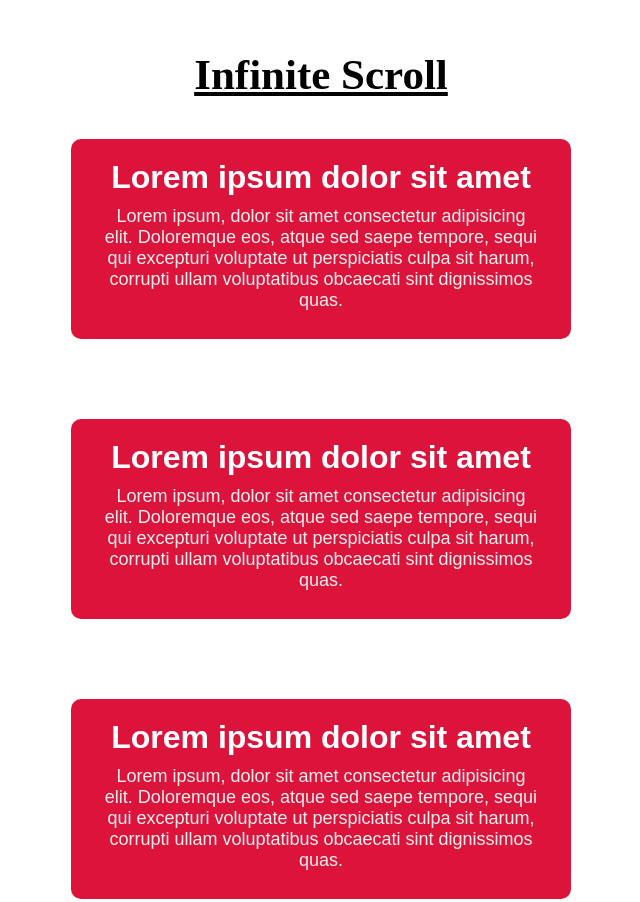
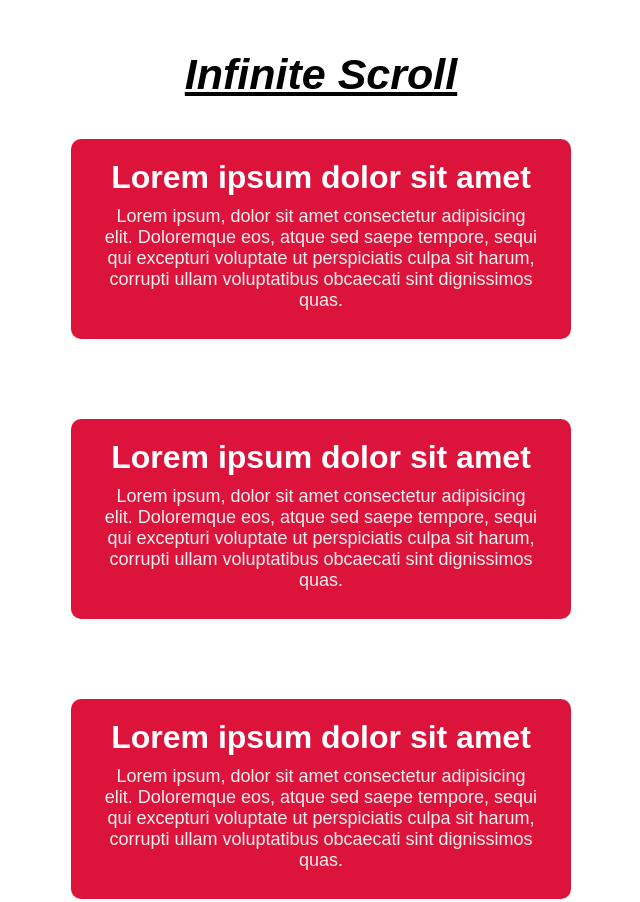
Before and after one commit to RohitKuwar/scrollProject, a plain HTML site: page index.html in a window 1280 px wide. Shown: the top 902 px of the page, without its empty margins (319-959 px from the left). Drawn offline with Linux system fonts and the light colour scheme.

Commit message:
Update index.css

```diff
--- a/index.css
+++ b/index.css
@@ -19,12 +19,12 @@ body {
 }
 
 .container>h1 {
-  font-family: sans-serif;
+  font-family: Arial, Helvetica, sans-serif;
+  font-style: italic;
   font-weight: 800;
   font-size: 43px;
   margin-top: 50px;
   text-decoration: underline;
-  font-family: italic;
 }
 
 .text {
```
